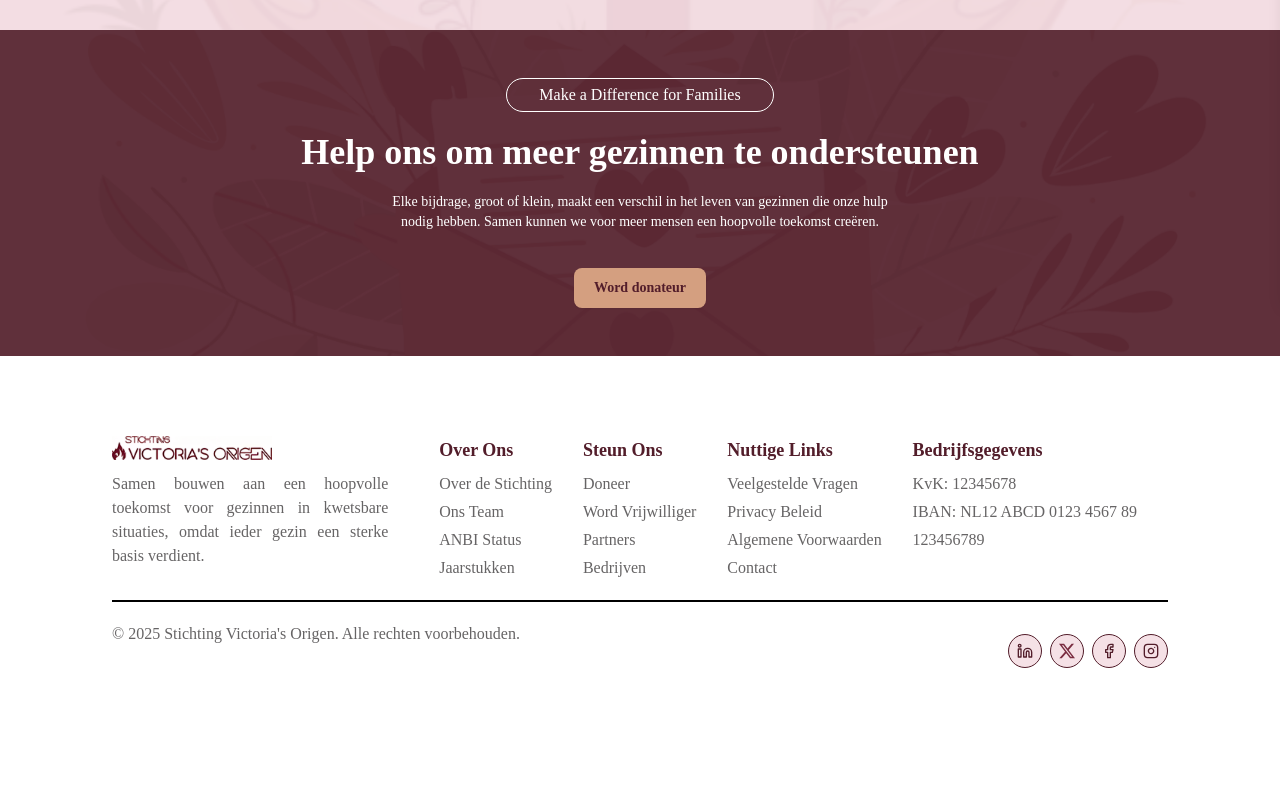
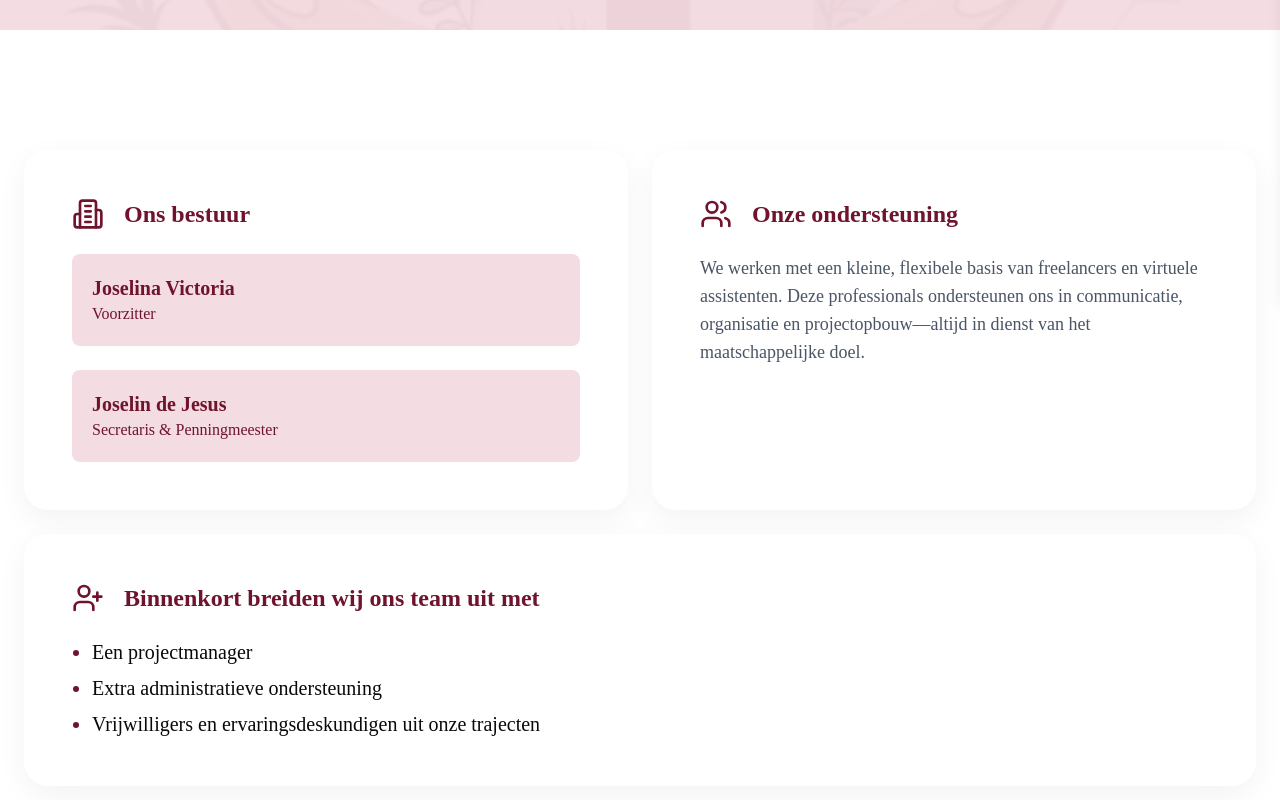
Before and after one commit to impaulintech-victoria/victoriasfundacion, a Next.js app: page /ons-team in a window 1280 px wide. Shown: the part 500-1300 px from the top of the page. Before the commit the page ends 1248 px from the top, so only its background shows below. Built offline with nearby package versions, Linux system fonts and the light colour scheme; no server answers; a web font is replaced by a local one.

Commit message:
feat(ons-team): finalize team page with icons and layout updates

```diff
--- a/src/app/ons-team/page.tsx
+++ b/src/app/ons-team/page.tsx
@@ -1,3 +1,7 @@
+import OurBoard from '@/assets/icon/OurBoard'
+import OurSupport from '@/assets/icon/OurSupport'
+import OurTeam from '@/assets/icon/OurTeam'
+import Card from '@/components/common/Card'
 import OnsTeamHeroSection from '@/components/common/Hero'
 
 const OnsTeam = () => {
@@ -12,6 +16,71 @@ const OnsTeam = () => {
         subTitle='Ons Team'
         version='secondary'
       />
+      <div className='flex items-center justify-center w-full py-12 lg:py-24'>
+        <div className='grid grid-cols-1 md:grid-cols-2 gap-6 p-6 w-full max-w-[1500px]'>
+          <Card>
+            <div className='p-6'>
+              <div className='flex gap-5 items-start'>
+                <OurBoard />
+                <h2 className='text-2xl font-bold mb-6 text-[#70142E]'>
+                  Ons bestuur
+                </h2>
+              </div>
+              <div className='space-y-6'>
+                <div className='bg-[#f3dce2] p-5 rounded-md'>
+                  <h3 className='text-xl font-bold text-[#70142E]'>
+                    Joselina Victoria
+                  </h3>
+                  <p className='text-[#70142E] text-md'>Voorzitter</p>
+                </div>
+                <div className='bg-[#f3dce2] p-5 rounded-md'>
+                  <h3 className='text-xl font-bold text-[#70142E]'>
+                    Joselin de Jesus
+                  </h3>
+                  <p className='text-[#70142E] text-md'>
+                    Secretaris & Penningmeester
+                  </p>
+                </div>
+              </div>
+            </div>
+          </Card>
+          <Card>
+            <div className='p-6'>
+              <div className='flex gap-5 items-start'>
+                <OurSupport />
+                <h2 className='text-2xl font-bold mb-6 text-[#70142E]'>
+                  Onze ondersteuning
+                </h2>
+              </div>
+              <p className='text-gray-600 text-lg'>
+                We werken met een kleine, flexibele basis van freelancers en
+                virtuele assistenten. Deze professionals ondersteunen ons in
+                communicatie, organisatie en projectopbouw—altijd in dienst van
+                het maatschappelijke doel.
+              </p>
+            </div>
+          </Card>
+          <div className='md:col-span-2'>
+            <Card>
+              <div className='p-6'>
+                <div className='flex gap-5 items-start'>
+                  <OurTeam />
+                  <h2 className='text-2xl font-bold mb-6 text-[#70142E]'>
+                    Binnenkort breiden wij ons team uit met
+                  </h2>
+                </div>
+                <ul className='list-disc marker:text-[#70142E] pl-5 text-xl space-y-2'>
+                  <li>Een projectmanager</li>
+                  <li>Extra administratieve ondersteuning</li>
+                  <li>
+                    Vrijwilligers en ervaringsdeskundigen uit onze trajecten
+                  </li>
+                </ul>
+              </div>
+            </Card>
+          </div>
+        </div>
+      </div>
     </div>
   )
 }
--- /dev/null
+++ b/src/assets/icon/OurBoard.tsx
@@ -0,0 +1,24 @@
+const OurBoard = () => (
+  <svg
+    xmlns='http://www.w3.org/2000/svg'
+    width='24'
+    height='24'
+    viewBox='0 0 24 24'
+    fill='none'
+    stroke='currentColor'
+    stroke-width='2'
+    stroke-linecap='round'
+    stroke-linejoin='round'
+    className='lucide lucide-building2 w-8 h-8 text-[#70142e]'
+  >
+    <path d='M6 22V4a2 2 0 0 1 2-2h8a2 2 0 0 1 2 2v18Z' />
+    <path d='M6 12H4a2 2 0 0 0-2 2v6a2 2 0 0 0 2 2h2' />
+    <path d='M18 9h2a2 2 0 0 1 2 2v9a2 2 0 0 1-2 2h-2' />
+    <path d='M10 6h4' />
+    <path d='M10 10h4' />
+    <path d='M10 14h4' />
+    <path d='M10 18h4' />
+  </svg>
+)
+
+export default OurBoard
--- /dev/null
+++ b/src/assets/icon/OurSupport.tsx
@@ -0,0 +1,21 @@
+const OurSupport = () => (
+  <svg
+    xmlns='http://www.w3.org/2000/svg'
+    width='24'
+    height='24'
+    viewBox='0 0 24 24'
+    fill='none'
+    stroke='currentColor'
+    stroke-width='2'
+    stroke-linecap='round'
+    stroke-linejoin='round'
+    className='lucide lucide-users w-8 h-8 text-[#70142e]'
+  >
+    <path d='M16 21v-2a4 4 0 0 0-4-4H6a4 4 0 0 0-4 4v2' />
+    <circle cx='9' cy='7' r='4' />
+    <path d='M22 21v-2a4 4 0 0 0-3-3.87' />
+    <path d='M16 3.13a4 4 0 0 1 0 7.75' />
+  </svg>
+)
+
+export default OurSupport
--- /dev/null
+++ b/src/assets/icon/OurTeam.tsx
@@ -0,0 +1,20 @@
+const OurTeam = () => (
+  <svg
+    xmlns='http://www.w3.org/2000/svg'
+    width='24'
+    height='24'
+    viewBox='0 0 24 24'
+    fill='none'
+    stroke='currentColor'
+    stroke-width='2'
+    stroke-linecap='round'
+    stroke-linejoin='round'
+    className='lucide lucide-user-plus w-8 h-8 text-[#70142e]'
+  >
+    <path d='M16 21v-2a4 4 0 0 0-4-4H6a4 4 0 0 0-4 4v2' />
+    <circle cx='9' cy='7' r='4' />
+    <line x1='19' x2='19' y1='8' y2='14' />
+    <line x1='22' x2='16' y1='11' y2='11' />
+  </svg>
+)
+export default OurTeam
--- a/src/components/common/Card/index.tsx
+++ b/src/components/common/Card/index.tsx
@@ -0,0 +1,28 @@
+'use client'
+import { ReactNode } from 'react'
+
+interface CardProps {
+  children: ReactNode
+  className?: string
+  padding?: string
+  rounded?: string
+  shadow?: boolean
+}
+
+const Card = ({
+  children,
+  className = '',
+  padding = 'p-6',
+  rounded = 'rounded-3xl',
+  shadow = true,
+}: CardProps) => {
+  return (
+    <div
+      className={`bg-white ${rounded} ${padding} ${shadow ? 'shadow-[0_10px_30px_rgba(0,0,0,0.05)]' : ''} ${className}`}
+    >
+      {children}
+    </div>
+  )
+}
+
+export default Card
--- a/src/components/common/Hero/index.tsx
+++ b/src/components/common/Hero/index.tsx
@@ -98,7 +98,7 @@ const HeroSection = (props: HeroProps) => {
           {description}
         </p>
         <p
-          className={`hidden 2xl:block 2xl:max-w-[800px] sm:max-w-md max-w-lg md:max-w-lg lg:max-w-lg font-light ${version === 'primary' ? 'text-white' : 'text-primary'}  text-2xl leading-10 ${
+          className={`hidden 2xl:block 2xl:max-w-[800px] sm:max-w-md max-w-lg md:max-w-lg lg:max-w-lg font-light ${version === 'primary' ? 'text-white leading-10' : 'text-primary leading-8'} text-2xl ${
             position === 'left'
               ? 'text-left'
               : position === 'right'
```
